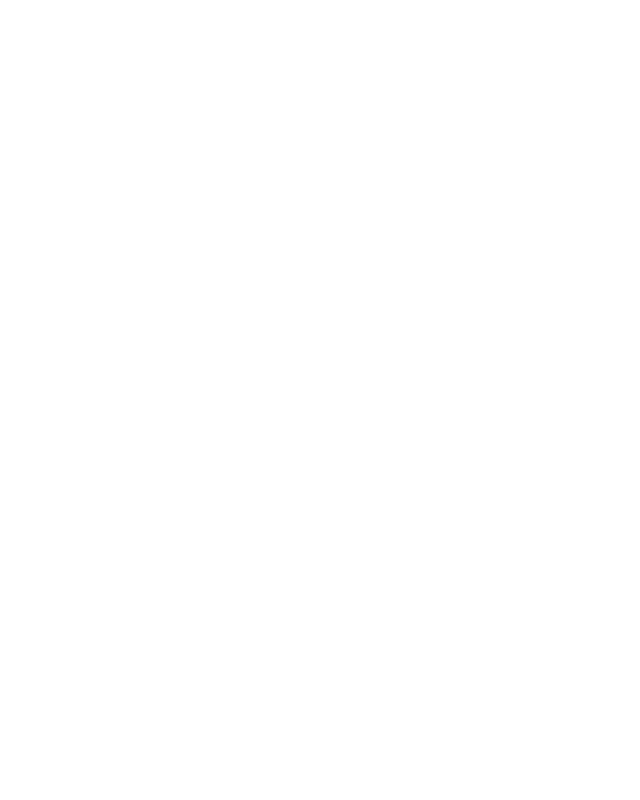
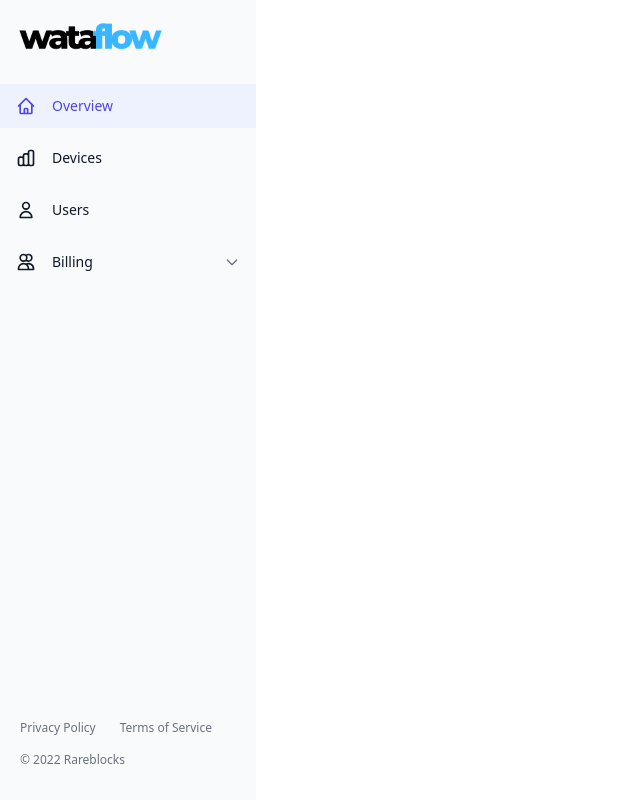
Before and after one commit to Tech-Era-Africa/SmartFlowWebApp, a Nuxt app: page /overview in a window 1280 px wide. Before the commit this address had no page. Shown: the whole page, without its empty margins (0-640 px from the left). Built offline with nearby package versions, Linux system fonts and the light colour scheme.

Commit message:
Side bar ui added

```diff
--- /dev/null
+++ b/components/SideBar.vue
@@ -0,0 +1,54 @@
+<template>
+    <div class="hidden bg-gray-50 md:flex md:w-64 md:flex-col h-full">
+        <div class="flex flex-col pt-5 overflow-y-auto h-full">
+            <div class="flex items-center flex-shrink-0 px-4">
+                <NuxtImg class="hidden w-auto h-8 lg:block" src="/logo.png" alt="" />
+            </div>
+
+            <div class="flex flex-col justify-between flex-1 mt-8">
+                <div class="space-y-4 flex-grow-0">
+                    <nav class="flex-1 space-y-2">
+                        <a href="#" title="" class="flex items-center px-4 py-3 text-sm font-medium text-indigo-600 transition-all duration-200 bg-indigo-50 group">
+                            <svg class="flex-shrink-0 w-5 h-5 mr-4" xmlns="http://www.w3.org/2000/svg"  fill="none" viewBox="0 0 24 24" stroke="currentColor" stroke-width="2">
+                                <path stroke-linecap="round" stroke-linejoin="round" d="M3 12l2-2m0 0l7-7 7 7M5 10v10a1 1 0 001 1h3m10-11l2 2m-2-2v10a1 1 0 01-1 1h-3m-6 0a1 1 0 001-1v-4a1 1 0 011-1h2a1 1 0 011 1v4a1 1 0 001 1m-6 0h6" />
+                            </svg>
+                            Overview
+                        </a>
+
+                        <a href="#" title="" class="flex items-center px-4 py-3 text-sm font-medium text-gray-900 transition-all duration-200 hover:bg-gray-200 group">
+                            <svg class="flex-shrink-0 w-5 h-5 mr-4" xmlns="http://www.w3.org/2000/svg"  fill="none" viewBox="0 0 24 24" stroke="currentColor" stroke-width="2">
+                                <path stroke-linecap="round" stroke-linejoin="round" d="M9 19v-6a2 2 0 00-2-2H5a2 2 0 00-2 2v6a2 2 0 002 2h2a2 2 0 002-2zm0 0V9a2 2 0 012-2h2a2 2 0 012 2v10m-6 0a2 2 0 002 2h2a2 2 0 002-2m0 0V5a2 2 0 012-2h2a2 2 0 012 2v14a2 2 0 01-2 2h-2a2 2 0 01-2-2z" />
+                            </svg>
+                            Devices
+                        </a>
+
+                        <a href="#" title="" class="flex items-center px-4 py-3 text-sm font-medium text-gray-900 transition-all duration-200 hover:bg-gray-200 group">
+                            <svg class="flex-shrink-0 w-5 h-5 mr-4" xmlns="http://www.w3.org/2000/svg"  fill="none" viewBox="0 0 24 24" stroke="currentColor" stroke-width="2">
+                                <path stroke-linecap="round" stroke-linejoin="round" d="M16 7a4 4 0 11-8 0 4 4 0 018 0zM12 14a7 7 0 00-7 7h14a7 7 0 00-7-7z" />
+                            </svg>
+                            Users
+                        </a>
+
+                        <a href="#" title="" class="flex items-center px-4 py-3 text-sm font-medium text-gray-900 transition-all duration-200 hover:bg-gray-200 group">
+                            <svg class="flex-shrink-0 w-5 h-5 mr-4" xmlns="http://www.w3.org/2000/svg"  fill="none" viewBox="0 0 24 24" stroke="currentColor" stroke-width="2">
+                                <path stroke-linecap="round" stroke-linejoin="round" d="M12 4.354a4 4 0 110 5.292M15 21H3v-1a6 6 0 0112 0v1zm0 0h6v-1a6 6 0 00-9-5.197M13 7a4 4 0 11-8 0 4 4 0 018 0z" />
+                            </svg>
+                            Billing
+                            <svg class="w-4 h-4 ml-auto text-gray-500" xmlns="http://www.w3.org/2000/svg" fill="none" viewBox="0 0 24 24" stroke="currentColor" stroke-width="2">
+                                <path stroke-linecap="round" stroke-linejoin="round" d="M19 9l-7 7-7-7" />
+                            </svg>
+                        </a>
+                    </nav>
+                </div>
+                <div class="px-5 pb-8 mt-16">
+                    <div class="flex items-center space-x-6">
+                        <a href="#" title="" class="text-xs font-medium text-gray-500 hover:text-gray-900"> Privacy Policy </a>
+                        <a href="#" title="" class="text-xs font-medium text-gray-500 hover:text-gray-900"> Terms of Service </a>
+                    </div>
+                    <p class="mt-4 text-xs font-medium text-gray-500">© 2022 Rareblocks</p>
+                </div>
+            </div>
+        </div>
+    </div>
+
+</template>
--- /dev/null
+++ b/layouts/dashboard.vue
@@ -0,0 +1,6 @@
+<template>
+    <section class="w-screen h-screen overflow-hidden m-0 p-0">
+      <SideBar></SideBar>
+    </section>
+
+</template>
--- a/nuxt.config.ts
+++ b/nuxt.config.ts
@@ -12,7 +12,7 @@ export default defineNuxtConfig({
 
   },
   routeRules:{
-    '/': { redirect: '/login' },
+    '/': { redirect: '/overview' },
     '/api/**': { cors: true },
   },
 })
--- a/pages/login/index.vue
+++ b/pages/login/index.vue
@@ -1,3 +1,7 @@
+
+import { useRouter } from 'vue-router';
+
+import { useRouter } from 'vue-router';
 <template>
    <section class="py-12 bg-white sm:py-16 lg:py-20">
     <div class="px-4 mx-auto sm:px-6 lg:px-8 max-w-7xl">
@@ -60,7 +64,7 @@
 
                     <div>
                         <button
-                            type="submit"
+                            type="button"
                             class="inline-flex items-center justify-center w-full px-6 py-3 text-sm font-semibold leading-5 text-white transition-all duration-200 bg-indigo-600 border border-transparent rounded-md focus:outline-none focus:ring-2 focus:ring-offset-2 focus:ring-indigo-600 hover:bg-indigo-500"
                         >
                             Sign in
@@ -77,3 +81,7 @@
 </section>
 
 </template>
+
+<script setup lang="ts">
+import { useRouter } from 'vue-router';
+</script>
--- /dev/null
+++ b/pages/overview/index.vue
@@ -0,0 +1,5 @@
+<template>
+    <NuxtLayout  name="dashboard">
+        <h1>Hello world</h1>
+    </NuxtLayout>
+</template>
```
